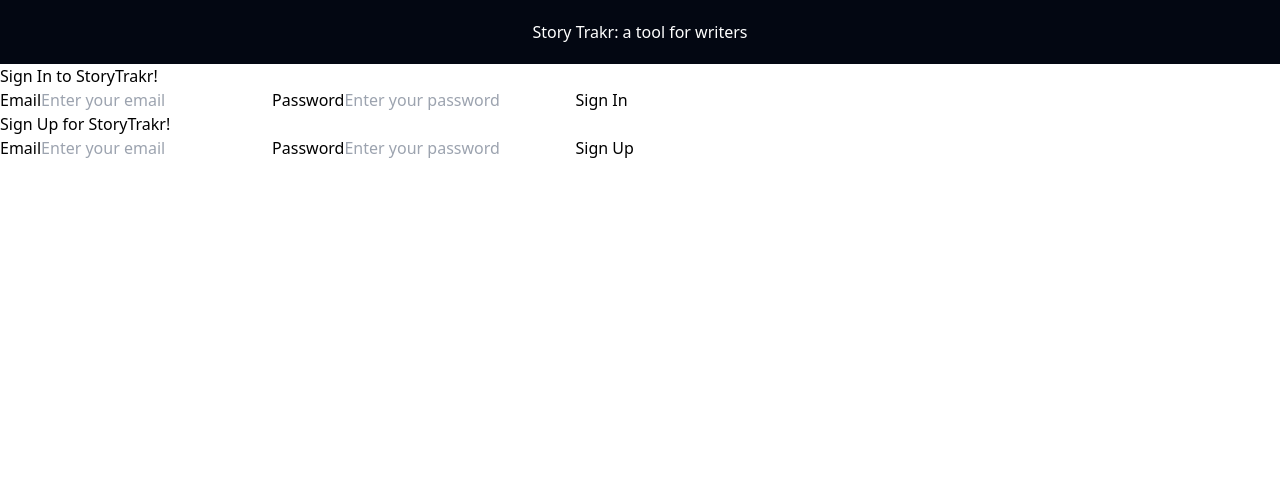
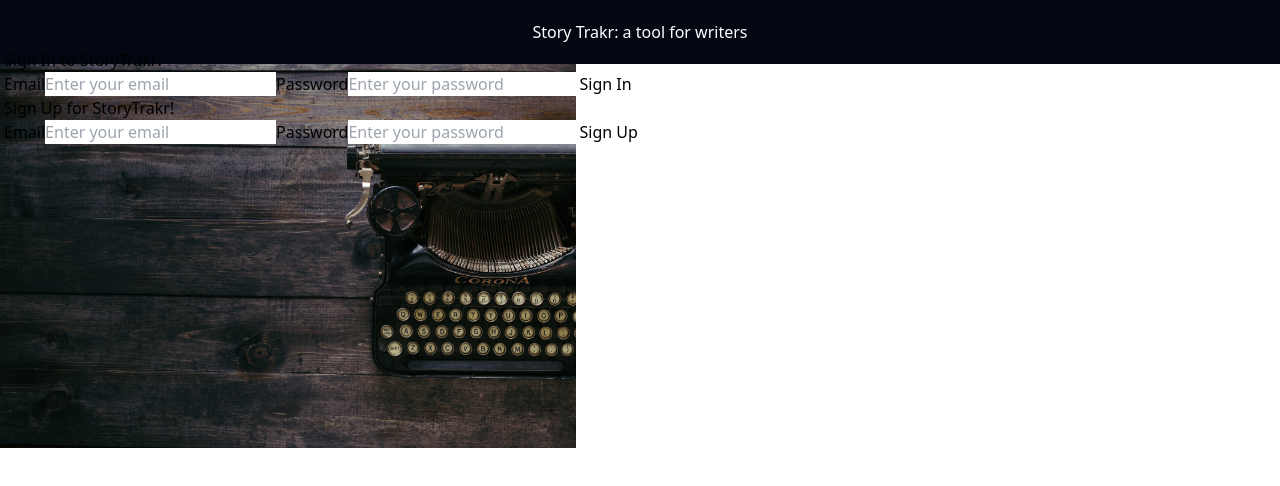
Before and after one commit to jsharpe27/story_tracker_v1, a React (Vite) app: page / in a window 1280 px wide. Shown: the top 486 px of the page. Built offline with nearby package versions, Linux system fonts and the light colour scheme; no server answers.

Commit message:
working header

```diff
--- a/src/App.jsx
+++ b/src/App.jsx
@@ -29,8 +29,14 @@ function App() {
         { !start &&
           <>
             <Header />
-            <SignIn />
-            <SignUp />
+            <div>
+              <img src='../src/assets/typewriter.jpg' alt='typewriter' className='bg-cover h-96 relative' />
+              <div className='absolute top-12 left-1'>
+                <SignIn />
+                <SignUp />
+              </div>
+            </div>
+
           </>
         }
         { start &&
```
